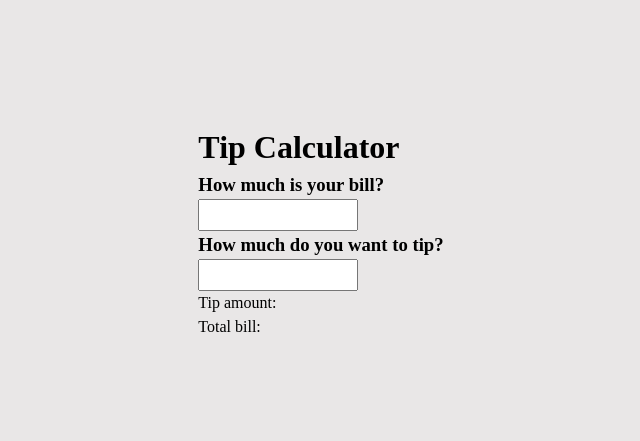
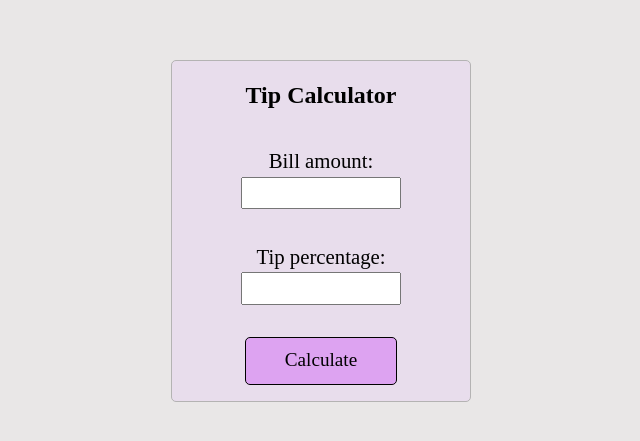
Before and after one commit to jerpena/js-exercises, a website with bundled scripts: page tipCalculator/index.html in a window 1280 px wide. Shown: the part 169-610 px from the top of the page, without its empty margins (319-959 px from the left). Built offline with nearby package versions, Linux system fonts and the light colour scheme.

Commit message:
convert to form

```diff
--- a/tipCalculator/index.html
+++ b/tipCalculator/index.html
@@ -9,13 +9,22 @@
 </head>
 <body>
     <div class="container">
-        <h1>Tip Calculator</h1>
-        <h3 class="question">How much is your bill?</h3>
-        <input type="text" class="input">
-        <h3 class="question">How much do you want to tip?</h3>
-        <input type="text" class="input">
-        <p>Tip amount: </p>
-        <p>Total bill: </p>
+        <form class="form">
+            <div class="form-group">
+                <h2>Tip Calculator</h2>
+            </div>
+            <div class="form-group">
+              <label for="bill">Bill amount: </label>
+              <input type="text" name="bill" id="bill" required>
+            </div>
+            <div class="form-group">
+              <label for="tip">Tip percentage: </label>
+              <input type="text" name="tip" id="tip" required>
+            </div>
+            <div class="form-group">
+              <button class="submit">Calculate</button>
+            </div>
+          </form>
     </div>
     <script src="script.js"></script>
 </body>
```
